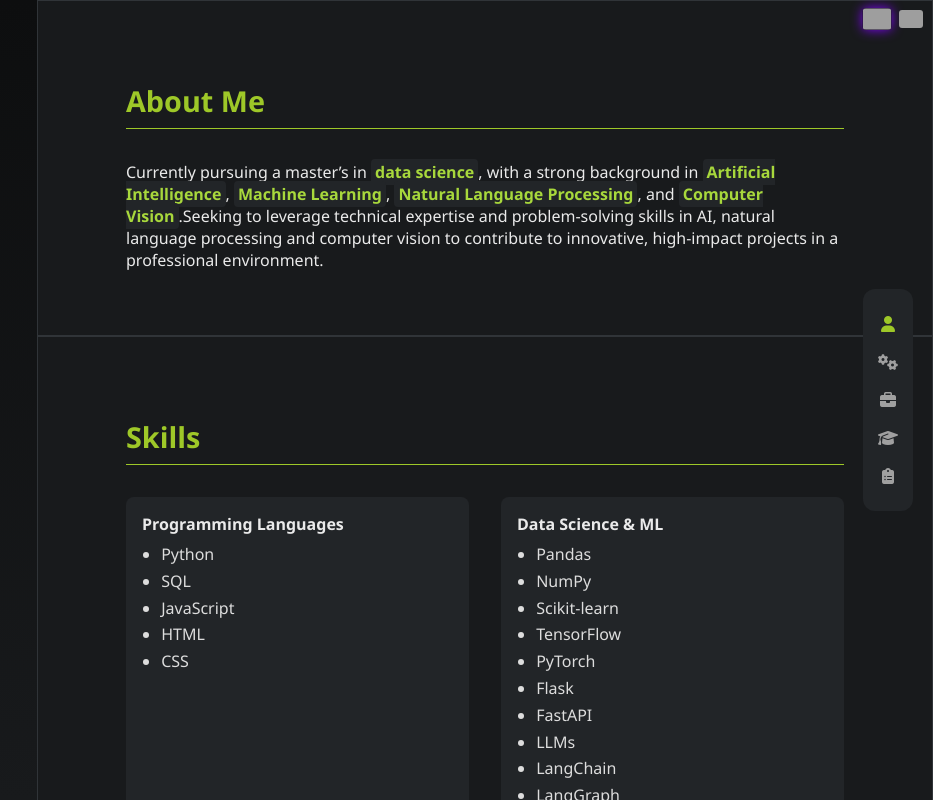
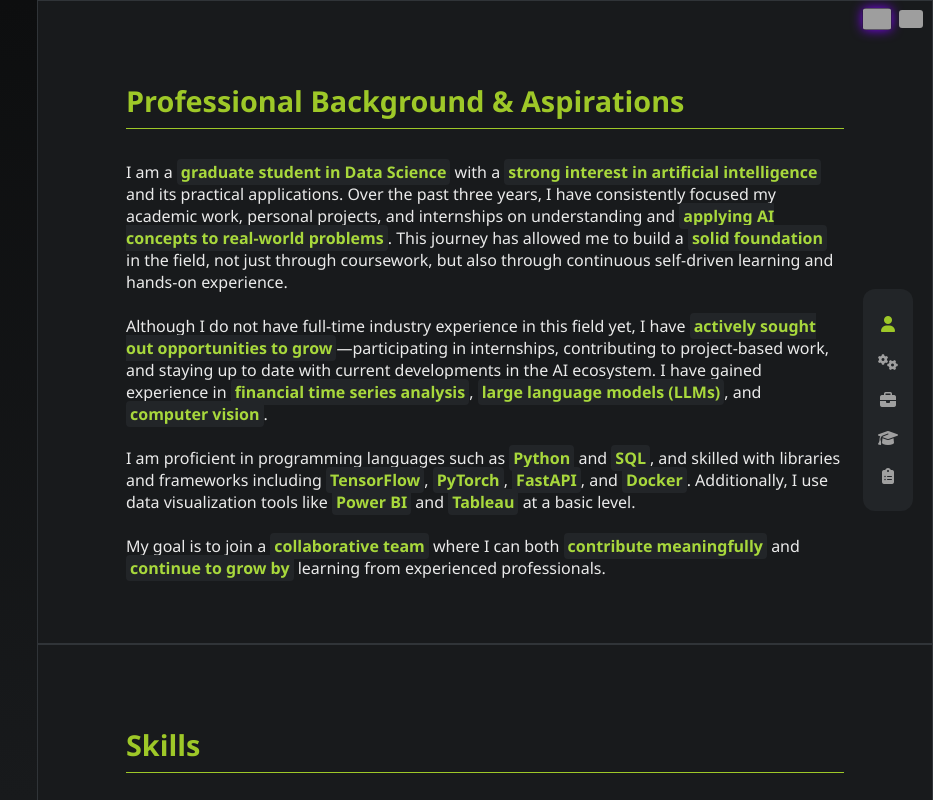
Before and after one commit to MuhammetAliVarlik/Portfolio, a plain HTML site: page index.html in a window 1280 px wide. Shown: the top 800 px of the page, 347-1280 px from the left. Drawn offline with nearby package versions, Linux system fonts and the light colour scheme; grey boxes are pictures that could not be loaded.

Commit message:
Summary updated

```diff
--- a/static/js/main.js
+++ b/static/js/main.js
@@ -65,9 +65,14 @@ document.addEventListener("DOMContentLoaded", () => {
       const content = data[lang];
 
       // Hakkımda
-const aboutSection = document.querySelector("#about");
-aboutSection.querySelector("h2").textContent = content.about.title;
-aboutSection.querySelector("p").innerHTML = content.about.text;
+      const aboutSection = document.querySelector("#about");
+      aboutSection.querySelector("h2").textContent = content.about.title;
+
+      // Mevcut <p> öğesini seç ve içine tüm paragrafları <br><br> ile ekle
+      const textContainer = aboutSection.querySelector("p");
+      if (textContainer) {
+        textContainer.innerHTML = content.about.text.join("<br><br>");
+      }
 
 // Yetkinlikler
 const skillsSection = document.querySelector("#skills");
--- a/static/lang/translations.json
+++ b/static/lang/translations.json
@@ -1,9 +1,14 @@
 {
   "en": {
     "about": {
-      "title": "About Me",
-      "text": "Currently pursuing a master’s in <span class=\"highlight\">data science</span>, with a strong background in <span class=\"highlight\">Artificial Intelligence</span>, <span class=\"highlight\">Machine Learning</span>, <span class=\"highlight\">Natural Language Processing</span>, and <span class=\"highlight\">Computer Vision</span>.Seeking to leverage technical expertise and problem-solving skills in AI, natural language processing and computer vision to contribute to innovative, high-impact projects in a professional environment. "
-    },
+      "title": "Professional Background & Aspirations",
+      "text": [
+        "I am a <span class=\"highlight\">graduate student in Data Science</span> with a <span class=\"highlight\">strong interest in artificial intelligence</span> and its practical applications. Over the past three years, I have consistently focused my academic work, personal projects, and internships on understanding and <span class=\"highlight\">applying AI concepts to real-world problems</span>. This journey has allowed me to build a <span class=\"highlight\">solid foundation</span> in the field, not just through coursework, but also through continuous self-driven learning and hands-on experience.",
+        "Although I do not have full-time industry experience in this field yet, I have <span class=\"highlight\">actively sought out opportunities to grow</span>—participating in internships, contributing to project-based work, and staying up to date with current developments in the AI ecosystem. I have gained experience in <span class=\"highlight\">financial time series analysis</span>, <span class=\"highlight\">large language models (LLMs)</span>, and <span class=\"highlight\">computer vision</span>.",
+        "I am proficient in programming languages such as <span class=\"highlight\">Python</span> and <span class=\"highlight\">SQL</span>, and skilled with libraries and frameworks including <span class=\"highlight\">TensorFlow</span>, <span class=\"highlight\">PyTorch</span>, <span class=\"highlight\">FastAPI</span>, and <span class=\"highlight\">Docker</span>. Additionally, I use data visualization tools like <span class=\"highlight\">Power BI</span> and <span class=\"highlight\">Tableau</span> at a basic level.",
+        "My goal is to join a <span class=\"highlight\">collaborative team</span> where I can both <span class=\"highlight\">contribute meaningfully</span> and <span class=\"highlight\">continue to grow by</span> learning from experienced professionals."
+      ]
+  },
     "skills": {
       "title": "Skills",
       "groups": {
@@ -215,9 +220,17 @@
   },
   "tr": {
     "about": {
-      "title": "Hakkımda",
-      "text": "Şu anda <span class=\"highlight\">veri bilimi</span> alanında yüksek lisans yapıyorum. <span class=\"highlight\">Yapay Zeka</span>, <span class=\"highlight\">Makine Öğrenimi</span>, <span class=\"highlight\">Doğal Dil İşleme</span> ve <span class=\"highlight\">Bilgisayarla Görü</span> konularında sağlam bir altyapıya sahibim. Teknik uzmanlığımı ve problem çözme becerilerimi, yenilikçi ve yüksek etki yaratan projelerde kullanarak profesyonel ortamlara katkı sağlamayı hedefliyorum."
-    },
+      "title": "Profesyonel Geçmişim ve Hedeflerim",
+      "text": [
+        "Ben bir <span class=\"highlight\">Veri Bilimi yüksek lisans öğrencisiyim</span> ve <span class=\"highlight\">yapay zekâya ve onun pratik uygulamalarına güçlü bir ilgi duyuyorum</span>. Son üç yıldır, akademik çalışmalarımı, kişisel projelerimi ve stajlarımı, <span class=\"highlight\">yapay zekâ kavramlarını gerçek dünya problemlerine uygulamak</span> üzerine yoğunlaştırdım. Bu süreç, sadece derslerle değil, aynı zamanda sürekli kendi kendine öğrenme ve uygulamalı deneyimle de <span class=\"highlight\">alanımda sağlam bir temel oluşturmamı sağladı</span>.",
+
+        "Bu alanda henüz tam zamanlı bir iş deneyimim olmasa da, <span class=\"highlight\">kendimi geliştirmek için aktif bir şekilde fırsatlar aradım</span>—stajlara katıldım, proje bazlı çalışmalarda yer aldım ve yapay zekâ ekosistemindeki güncel gelişmeleri yakından takip ettim. <span class=\"highlight\">Finansal zaman serisi analizi</span>, <span class=\"highlight\">büyük dil modelleri (LLM)</span> ve <span class=\"highlight\">bilgisayarla görme</span> konularında deneyim kazandım.",
+
+        "<span class=\"highlight\">Python</span> ve <span class=\"highlight\">SQL</span> gibi programlama dillerinde yetkinim ve <span class=\"highlight\">TensorFlow</span>, <span class=\"highlight\">PyTorch</span>, <span class=\"highlight\">FastAPI</span> ve <span class=\"highlight\">Docker</span> gibi kütüphane ve framework'lerle çalışabiliyorum. Ayrıca, <span class=\"highlight\">Power BI</span> ve <span class=\"highlight\">Tableau</span> gibi veri görselleştirme araçlarını temel seviyede kullanabiliyorum.",
+
+        "Hedefim, <span class=\"highlight\">iş birliğine dayalı bir ekipte</span> yer almak; hem <span class=\"highlight\">anlamlı katkılar sağlamak</span> hem de <span class=\"highlight\">deneyimli profesyonellerden öğrenerek gelişmeye devam etmek</span> istiyorum."
+      ]
+  },
     "skills": {
       "title": "Yetkinlikler",
       "groups": {
--- a/static/styles/styles.css
+++ b/static/styles/styles.css
@@ -32,6 +32,7 @@
   p, li, small {
     color: var(--text-light);
   }
+
   a {
     color: var(--accent-main);
     text-decoration: none;
```
